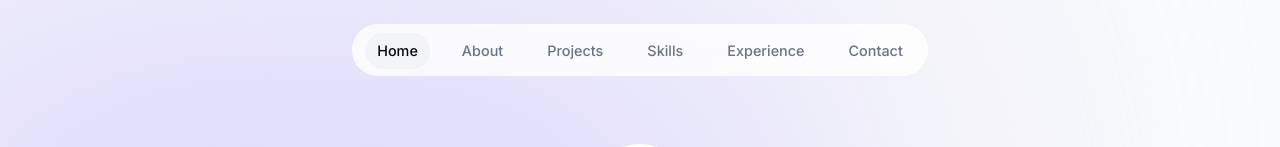
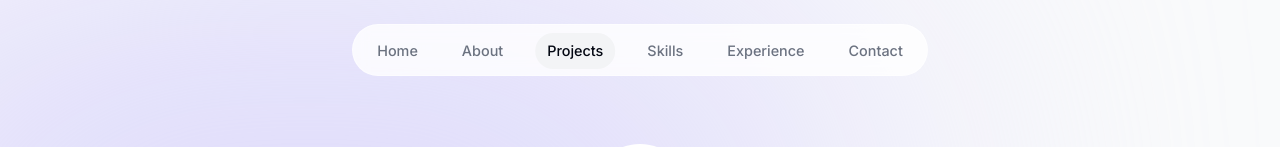
Before and after one commit to parmanand007/portfolio, a Next.js app: page / in a window 1280 px wide. Shown: the top 147 px of the page. Built offline with nearby package versions, Linux system fonts and the light colour scheme; grey boxes are pictures that could not be loaded.

Commit message:
set active link of nav bar1

```diff
--- a/components/Projects.tsx
+++ b/components/Projects.tsx
@@ -1,11 +1,26 @@
-import React from 'react'
+"use client"
+import React,{useEffect} from 'react'
 import SectionHeading from './section-heading'
 import { projectsData } from '@/lib/data'
 import Project from './project'
+import { useInView } from "react-intersection-observer";
+import { useActiveSectionContext } from "@/context/active-section-context";
+const Projects = () => {
+  const {ref,inView} =useInView({
+    threshold:0.5
+  });
+  const {setActiveSection,timeOfLastClick}=useActiveSectionContext();
 
-const Projects = () => {
+  useEffect(()=>{
+   if(inView && Date.now() -timeOfLastClick >1000){
+     setActiveSection("Projects")
+    }
+  },[inView,setActiveSection,timeOfLastClick])
+
+
+
   return (
-    <section id="projects" className='scroll-mt-28'>
+    <section ref ={ref} id="projects" className='scroll-mt-28'>
         <SectionHeading>My Projects</SectionHeading>
         <div>
         {
--- a/components/about.tsx
+++ b/components/about.tsx
@@ -1,15 +1,27 @@
 "use client";
 
-import React from "react";
+import React, { useEffect } from "react";
 import SectionHeading from "./section-heading";
 import { motion } from "framer-motion";
 import { useInView } from "react-intersection-observer";
+import { useActiveSectionContext } from "@/context/active-section-context";
 
 export default function About() {
- const {ref,inView} =useInView();
+ const {ref,inView} =useInView({
+  threshold:0.75,
+ });
+ const {setActiveSection,timeOfLastClick}=useActiveSectionContext();
+
+ useEffect(()=>{
+  if(inView && Date.now() -timeOfLastClick >1000){
+    setActiveSection("About")
+   }
+ },[inView,setActiveSection,timeOfLastClick])
+
 
   return (
     <motion.section
+    ref={ref}
       className="mb-28 max-w-[45rem] text-center leading-8 sm:mb-40 scroll-mt-28"
       initial={{ opacity: 0, y: 100 }}
       animate={{ opacity: 1, y: 0 }}
--- a/components/header.tsx
+++ b/components/header.tsx
@@ -6,7 +6,7 @@
 import clsx from "clsx"
 import {  useActiveSectionContext } from '@/context/active-section-context';
 const Header = () => {
- const {activeSection,setActiveSection}=useActiveSectionContext()
+ const {activeSection,setActiveSection,setTimeOfLastClick}=useActiveSectionContext()
   return (
     <header className='z-[999] relative'>
     <motion.div className="fixed top-0 left-1/2  h-[4.5rem] w-full rounded-none border
@@ -31,7 +31,10 @@
             animate={{y:0,opacity:1}}
             >
                 <Link className={clsx('flex w-full items-center justify-center px-3 py-3 hover:text-gray-950 transition ',{"text-gray-950":activeSection ===link.name})} href={link.hash}
-                onClick={()=>setActiveSection(link.name)}
+                onClick={()=>{
+                  setActiveSection(link.name);setTimeOfLastClick(Date.now())
+                }
+                }
                 >
                  {link.name}
                  {
--- a/components/intro.tsx
+++ b/components/intro.tsx
@@ -1,14 +1,26 @@
 "use client"
 import Image from 'next/image'
-import React from 'react'
+import React, { useEffect } from 'react'
 import {motion} from "framer-motion";
 import Link from 'next/link';
 import {BsArrowRight, BsLinkedin} from "react-icons/bs"
 import {HiDownload} from "react-icons/hi"
 import { FaGithubSquare } from 'react-icons/fa';
+import { useInView } from "react-intersection-observer";
+import { useActiveSectionContext } from "@/context/active-section-context";
 const Intro = () => {
+  const {ref,inView} =useInView({
+    threshold:0.5
+  });
+  const {setActiveSection,timeOfLastClick}=useActiveSectionContext();
+
+  useEffect(()=>{
+   if(inView && Date.now() -timeOfLastClick >1000){
+     setActiveSection("Home")
+    }
+  },[inView,setActiveSection,timeOfLastClick])
   return (
-    <section className='mb-28 max-w-[50rem text-center sm:mb-0 scroll-mt-[100rem]' id="home"  >
+    <section ref={ref} className='mb-28 max-w-[50rem text-center sm:mb-0 scroll-mt-[100rem]' id="home"  >
       <div className="flex items-center justify-center">
         <div className='relative'>
             <motion.div
--- a/context/active-section-context.tsx
+++ b/context/active-section-context.tsx
@@ -7,15 +7,18 @@
 }
 type ActiveSectionContextType={
     activeSection:SectionName,
-    setActiveSection:React.Dispatch<React.SetStateAction<SectionName>>
+    setActiveSection:React.Dispatch<React.SetStateAction<SectionName>>,
+    timeOfLastClick:number,
+    setTimeOfLastClick:React.Dispatch<React.SetStateAction<number>>
 }
 
 export const ActiveSectionContext = createContext<ActiveSectionContextType | null>(null)
 
 const ActiveSectionContextProvider = ({children}:ActiveSectionContextProviderProps) => {
     const [activeSection,setActiveSection]= useState<SectionName >('Home');
+    const [timeOfLastClick,setTimeOfLastClick] =useState(0)
     return (
-        <ActiveSectionContext.Provider value={{activeSection,setActiveSection}}>
+        <ActiveSectionContext.Provider value={{activeSection,setActiveSection,timeOfLastClick,setTimeOfLastClick}}>
         {children}
         </ActiveSectionContext.Provider>
 
```
